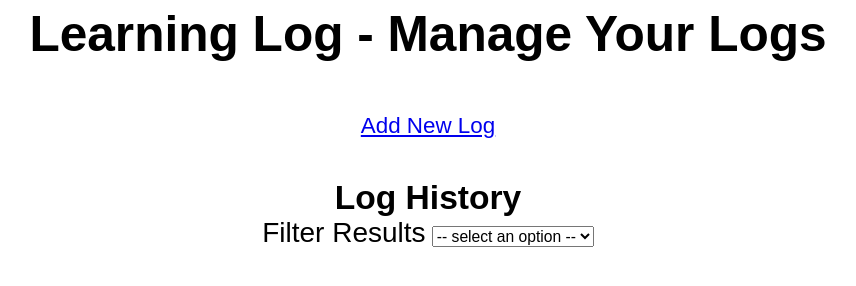
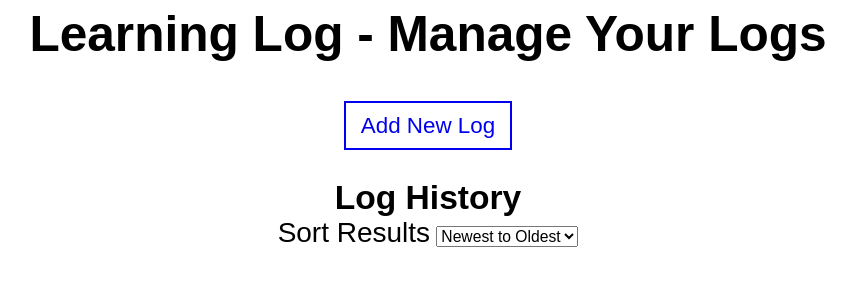
Before and after one commit to RoundEm/LearningLog, a website: page views/logs.html in a window 1280 px wide. Shown: the whole page, without its empty margins (212-1068 px from the left). Drawn offline with nearby package versions, Linux system fonts and the light colour scheme; files that its build step writes are made by us from their sources; no server answers; a web font is replaced by a local one.

Commit message:
Add logList section and replace Filter Results with Sort Results

```diff
--- a/views/logs.html
+++ b/views/logs.html
@@ -18,25 +18,29 @@
 	<main role="main" class="logs-main">
 
 		<section class="newLog log-section">
-			<a href="/add-log">Add New Log</a>
+			<a href="/add-log" class="newPage">Add New Log</a>
 
 		</section>
 
 		<section class="logHistory log-section">
+
 			<h2>Log History</h2>
-			<div class="filter-div">
+			<section class="filter-section">
 				<form name="filter">
-					<label>Filter Results</label>
+					<label>Sort Results</label>
 					<select>
-						<option disabled selected> -- select an option -- </option>
 						<option value"new_old">Newest to Oldest</option>
 						<option value"old_new">Oldest to Newest</option>
 						<option value"a_z">A-Z by Title</option>
 						<option value"z_a">Z-A by Title</option>
-						<option value"tags">By Tags</option>
 					</select>
 				</form>
-			</div>
+			</section>
+
+			<section class="logList-section">
+
+			</section>
+
 		</section>
 
 		<script src="https://code.jquery.com/jquery-3.3.1.min.js" integrity="sha256-FgpCb/KJQlLNfOu91ta32o/NMZxltwRo8QtmkMRdAu8=" crossorigin="anonymous"></script>
```
